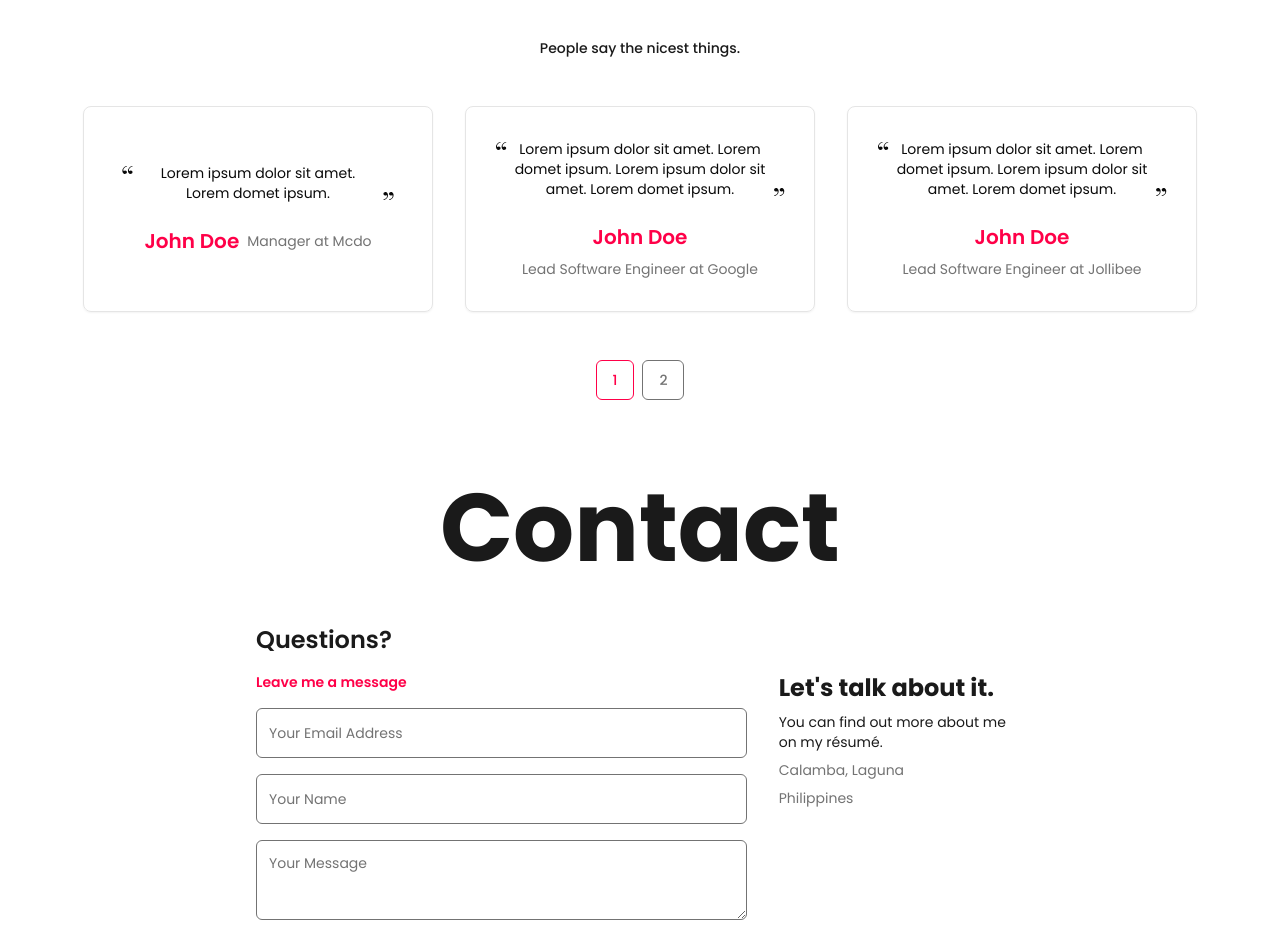
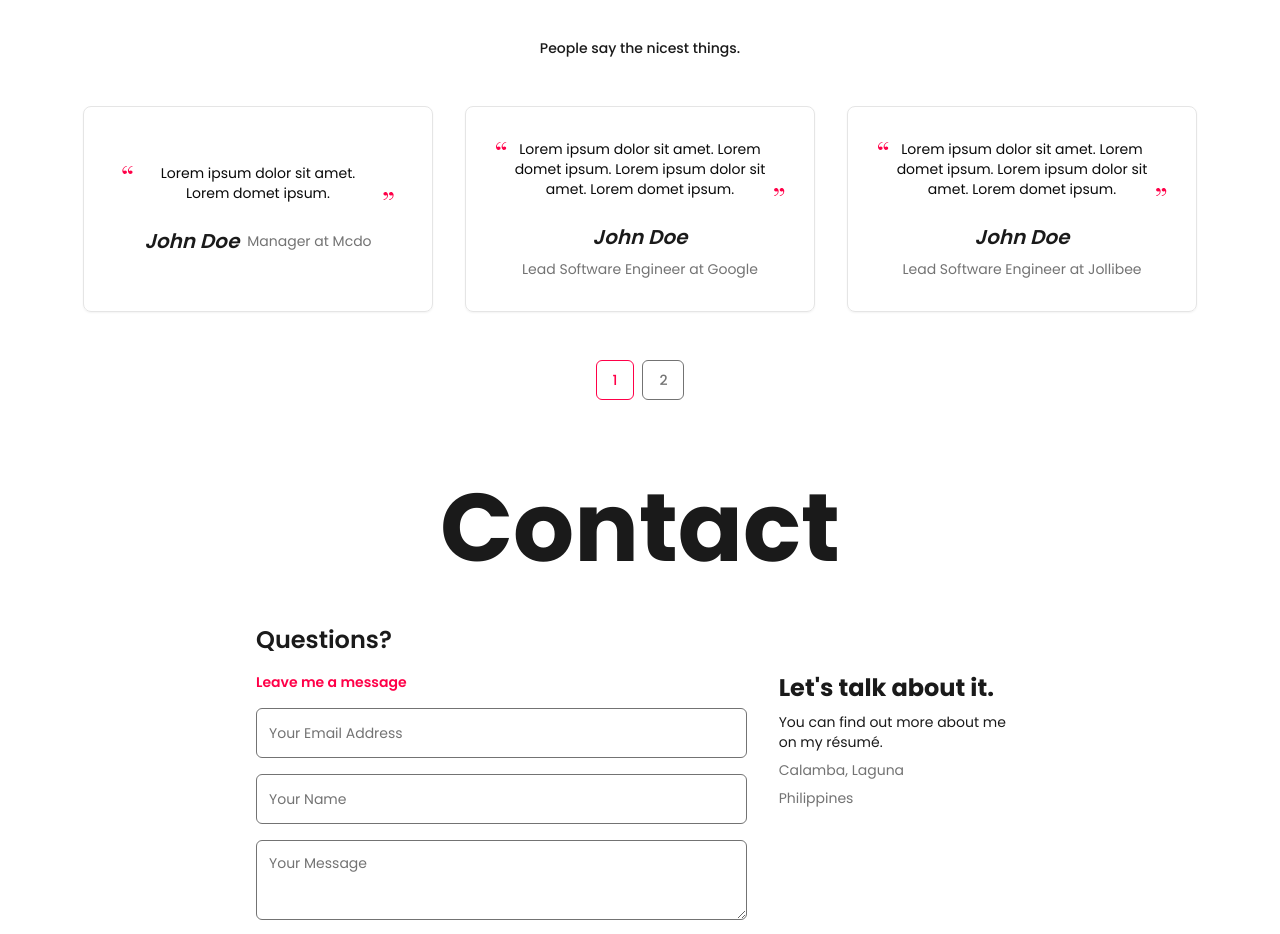
Before and after one commit to jhonangelob/portfolio-v3, a Next.js app: page / in a window 1280 px wide. Shown: the part 2740-3674 px from the top of the page. Built offline with nearby package versions, Linux system fonts and the light colour scheme.

Commit message:
change quote color

```diff
--- a/src/components/Testimonials/TestimonalsCard.tsx
+++ b/src/components/Testimonials/TestimonalsCard.tsx
@@ -12,12 +12,12 @@ const TestimonalsCard = ({
   return (
     <Card className='w-[350px] bg-transparent py-8 flex flex-col justify-center'>
       <CardContent className='flex flex-row text-sm'>
-        <RxQuote className='rotate-180 w-1/5' />
+        <RxQuote className='rotate-180 w-1/5 text-accent-red' />
         <p className='text-center'>{testimonial.message}</p>
-        <RxQuote className='w-1/5 mt-auto' />
+        <RxQuote className='w-1/5 mt-auto text-accent-red' />
       </CardContent>
       <CardFooter className='flex flex-row gap-2 flex-wrap justify-center text-xs md:text-sm pb-0 text-muted-foreground'>
-        <span className='text-accent-red font-semibold text-xl'>
+        <span className='text-foreground italic font-semibold text-xl'>
           {testimonial.name}
         </span>
         {testimonial.company.position} at {testimonial.company.name}
```
